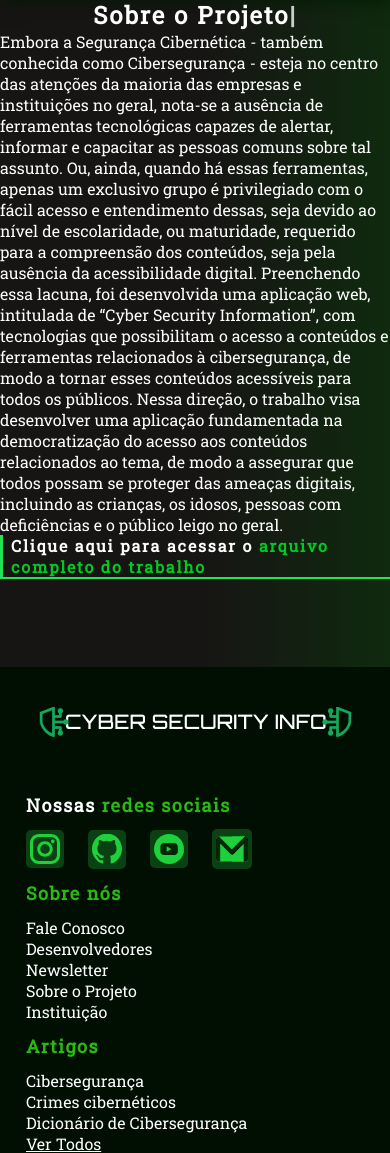
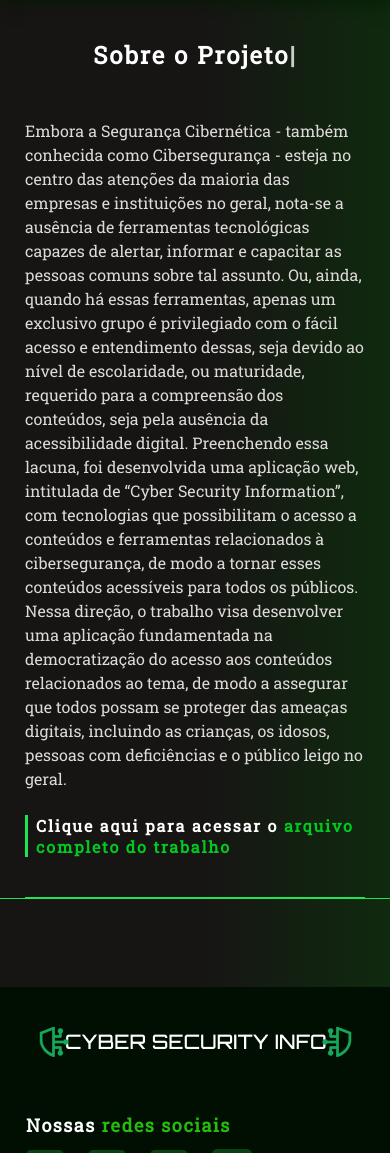
Before and after one commit to raphaelaferraz/csi_conict, a Django app: page /sobre-nos/sobre-o-projeto in a window 390 px wide. Shown: the part 317-1470 px from the top of the page. Run offline with Django 4.2, Linux system fonts and the light colour scheme; some libraries are stand-ins or nearby versions; grey boxes are pictures that could not be loaded.

Commit message:
Adição da estilização mobile
Estilização mobile da página Sobre o Projeto

```diff
--- a/project_cyber_sec_conict/static/assets/css/responsivo.css
+++ b/project_cyber_sec_conict/static/assets/css/responsivo.css
@@ -760,6 +760,49 @@
     .secao-conteudo-documentos__artigo__lista__item {
         margin-bottom: 1.2rem
     }
+
+
+    /* Página Sobre o Projeto */
+    .secao-inicio--sobre-projeto, .secao-trabalhos-derivados__titulo, .secao-trabalhos-derivados__lista__item:nth-child(1), .secao-trabalhos-derivados__lista__item:nth-child(3) {
+        margin: 0 1.5625rem 0 1.5625rem;
+    }
+
+    .secao-inicio__titulo--sobre-projeto {
+        margin-top: 2.5rem;
+    }
+
+    .secao-trabalhos-derivados__lista__item:nth-child(2) {
+        margin-top: 2.75rem;
+
+        padding: 1rem 1.5625rem 1rem 1.5625rem;
+    }
+
+    .secao-inicio__artigo {
+        margin: 3rem 0 1.5rem 0;
+    }
+
+    .secao-inicio__artigo__paragrafo {
+        color: #DFD9D9;
+        text-align: initial;
+        line-height: 1.5rem;
+    }
+
+    .secao-inicio__artigo-acesso {
+        margin-bottom: 2.5rem;
+    }
+
+    .secao-trabalhos-derivados__titulo {
+        margin: 2.5rem 0 2.5rem;
+    }
+
+    .secao-trabalhos-derivados__lista__item {
+        margin-bottom: 3.75rem;
+    }
+
+    .secao-trabalhos-derivados__lista__item__artigo {
+        margin-bottom: 1.6rem;
+    }
+}
 }
 
 
```
